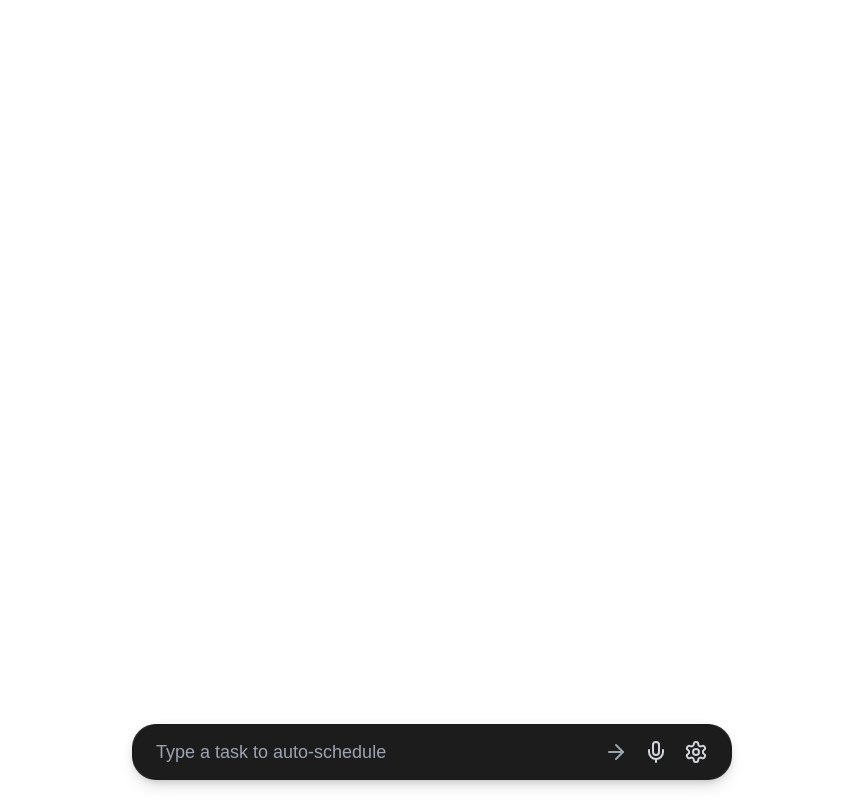
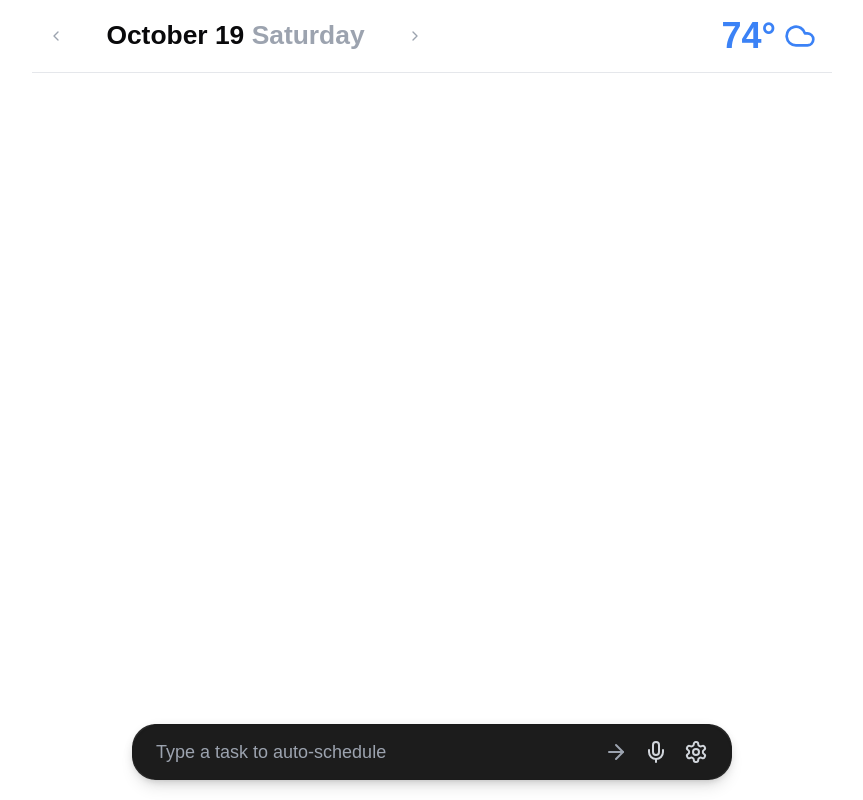
Before and after one commit to Sloosmore/calhacks11, a Next.js app in the folder sundial/: page / in a window 1280 px wide. Shown: the whole page, without its empty margins (208-1071 px from the left). Built offline with nearby package versions, Linux system fonts and the light colour scheme.

Commit message:
header bar

```diff
--- a/sundial/src/app/conponents/ChatInput.jsx
+++ b/sundial/src/app/conponents/chat/ChatInput.jsx
@@ -1,7 +1,7 @@
 "use client";
 import { Mic, Settings, ArrowRight, X } from "lucide-react";
 import { useState } from "react";
-import { useChatHistory } from "../context/ChatHistory";
+import { useChatHistory } from "../../context/ChatHistory";
 
 export default function ChatInput({ className = "" }) {
   const [isFocused, setIsFocused] = useState(false);
--- a/sundial/src/app/conponents/ChatMain.jsx
+++ b/sundial/src/app/conponents/chat/ChatMain.jsx
@@ -1,7 +1,7 @@
 "use client";
 import { Mic, Settings, ArrowRight, X } from "lucide-react";
 import { useState } from "react";
-import { useChatHistory } from "../context/ChatHistory";
+import { useChatHistory } from "../../context/ChatHistory";
 import ChatInput from "./ChatInput";
 
 export default function DynamicIsland() {
@@ -26,7 +26,7 @@ export default function DynamicIsland() {
               <X className="w-6 h-6" />
             </button>
           </div>
-          <div className="space-y-4 mb-6">
+          <div className="space-y-4 mb-6 max-w-[600px]">
             {chatHistory.map((message, index) => (
               <div
                 key={index}
--- /dev/null
+++ b/sundial/src/app/conponents/header/MainBar.jsx
@@ -0,0 +1,52 @@
+"use client";
+
+import { ChevronLeft, ChevronRight, Cloud } from "lucide-react";
+import { useDate } from "@/app/context/Date";
+import { useState } from "react";
+
+export default function MainHeader() {
+  const { currentDate, navigateDay } = useDate();
+  const [temperature, setTemperature] = useState(74); // This would come from an API in a real app
+
+  const formatDate = (date) => {
+    const day = date.getDate();
+    const month = date.toLocaleString("en-US", { month: "long" });
+    const weekday = date.toLocaleString("en-US", { weekday: "long" });
+    return { day, month, weekday };
+  };
+
+  return (
+    <header className="p-4 border-b border-gray-200 min-w-[800px] mx-auto">
+      <div className="flex justify-between items-center">
+        <div className="flex items-center w-[375px]">
+          <button
+            onClick={() => navigateDay("prev")}
+            className="text-gray-400 hover:text-gray-800"
+          >
+            <ChevronLeft className="w-4 h-4" />
+          </button>
+
+          <h1 className="text-[1.65rem] font-bold flex-grow text-center">
+            <span className="font-semibold">
+              {formatDate(currentDate).month} {formatDate(currentDate).day}
+            </span>
+            <span className="text-gray-400 font-semibold">
+              {" "}
+              {formatDate(currentDate).weekday}
+            </span>
+          </h1>
+          <button
+            onClick={() => navigateDay("next")}
+            className="text-gray-400 hover:text-gray-800"
+          >
+            <ChevronRight className="w-4 h-4" />
+          </button>
+        </div>
+        <div className="flex items-center space-x-2 text-blue-500">
+          <span className="text-4xl font-bold">{temperature}°</span>
+          <Cloud className="w-8 h-8" />
+        </div>
+      </div>
+    </header>
+  );
+}
--- /dev/null
+++ b/sundial/src/app/context/Date.jsx
@@ -0,0 +1,42 @@
+"use client";
+
+import React, { createContext, useState, useContext } from "react";
+
+const DateContext = createContext();
+
+export function DateProvider({ children }) {
+  const [currentDate, setCurrentDate] = useState(new Date());
+
+  const navigateDay = (direction) => {
+    const newDate = new Date(currentDate);
+    newDate.setDate(currentDate.getDate() + (direction === "next" ? 1 : -1));
+    setCurrentDate(newDate);
+  };
+
+  const setDate = (date) => {
+    if (date instanceof Date) {
+      setCurrentDate(date);
+    } else if (typeof date === "string" || typeof date === "number") {
+      const newDate = new Date(date);
+      if (!isNaN(newDate.getTime())) {
+        setCurrentDate(newDate);
+      } else {
+        console.error("Invalid date input");
+      }
+    } else {
+      console.error("Invalid date input");
+    }
+  };
+
+  return (
+    <DateContext.Provider
+      value={{ currentDate, setCurrentDate, navigateDay, setDate }}
+    >
+      {children}
+    </DateContext.Provider>
+  );
+}
+
+export function useDate() {
+  return useContext(DateContext);
+}
--- a/sundial/src/app/layout.js
+++ b/sundial/src/app/layout.js
@@ -1,6 +1,7 @@
 import localFont from "next/font/local";
 import "./globals.css";
 import { ChatHistoryProvider } from "./context/ChatHistory";
+import { DateProvider } from "./context/Date";
 
 const geistSans = localFont({
   src: "./fonts/GeistVF.woff",
@@ -24,7 +25,9 @@ export default function RootLayout({ children }) {
       <body
         className={`${geistSans.variable} ${geistMono.variable} antialiased`}
       >
-        <ChatHistoryProvider>{children}</ChatHistoryProvider>{" "}
+        <DateProvider>
+          <ChatHistoryProvider>{children}</ChatHistoryProvider>
+        </DateProvider>
       </body>
     </html>
   );
--- a/sundial/src/app/page.js
+++ b/sundial/src/app/page.js
@@ -1,8 +1,11 @@
-import DynamicIsland from "./conponents/ChatMain";
+import DynamicIsland from "./conponents/chat/ChatMain";
+import MainHeader from "./conponents/header/MainBar";
 
 export default function Home() {
   return (
     <div className="w-screen h-screen flex flex-col">
+      <MainHeader />
+
       <div className="flex-grow">{/* Main content goes here */}</div>
 
       <DynamicIsland className="h-14" />
```
Also changed, not shown: sundial/src/app/conponents/chat/ChatInterface.jsx (renamed from sundial/src/app/conponents/ChatInterface.jsx).
